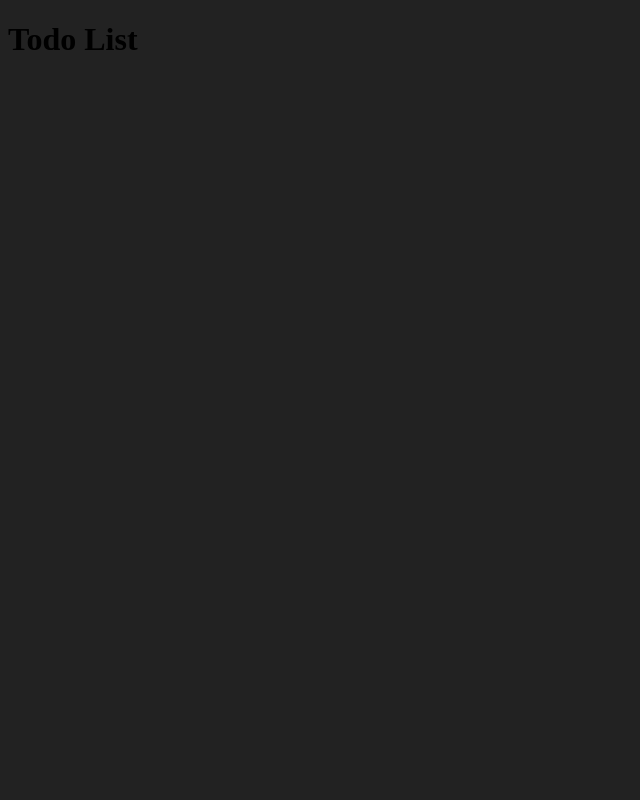
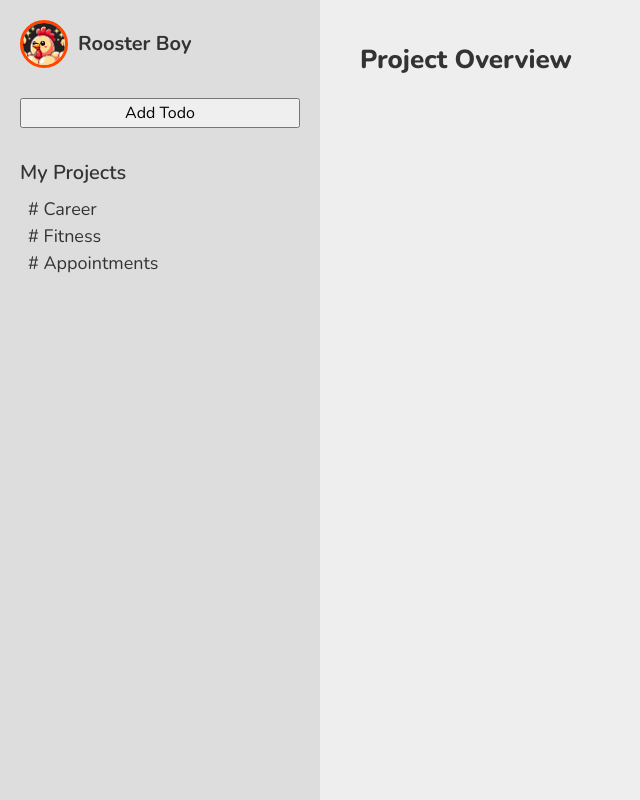
Before and after one commit to jprk8/todo-list, a website built with webpack: page src/template.html in a window 1280 px wide. Shown: the whole page, without its empty margins (0-640 px from the left). Built offline with nearby package versions, Linux system fonts and the light colour scheme.

Commit message:
Add HTML skeleton for layout

```diff
--- a/src/style.css
+++ b/src/style.css
@@ -1,3 +1,100 @@
+@import url('https://fonts.googleapis.com/css2?family=Nunito:ital,wght@0,200..1000;1,200..1000&display=swap');
+
+*, *::before, *::after {
+    box-sizing: border-box;
+}
+
+* {
+    margin: 0;
+}
+
 body {
-    background-color: #222;
+    line-height: 1.5;
+    -webkit-font-smoothing: antialiased;
+    background-color: #eee;
+    color: #333;
+    font-family: Nunito;
 }
+
+img, picture, video, canvas, svg {
+    display: block;
+    max-width: 100%;
+}
+
+input, button, textarea, select {
+    font: inherit;
+}
+
+p, h1, h2, h3, h4, h5, h6 {
+    overflow-wrap: break-word;
+}
+
+ul {
+    list-style: none;
+    margin: 0;
+    padding: 0;
+}
+
+#root, #__next {
+    isolation: isolate;
+}
+
+.flex-container {
+    display: flex;
+    height: 100vh;
+}
+
+.sidebar {
+    background-color: #ddd;
+    width: 320px;
+    display: flex;
+    flex-direction: column;
+    padding: 20px;
+    gap: 30px;
+}
+
+.profile {
+    display: flex;
+    align-items: center;
+    gap: 10px;
+}
+
+.icon {
+    width: 48px;
+    height: 48px;
+    border-radius: 50%;
+    border: 3px solid orangered;
+}
+
+.profile-name {
+    font-size: 20px;
+    font-weight: 700;
+}
+
+.sidebar-menu {
+    display: flex;
+    flex-direction: column;
+}
+
+.add-todo {
+    margin-bottom: 30px;
+}
+
+.project-title {
+    font-size: 20px;
+    font-weight: 600;
+}
+
+.project-list {
+    margin: 8px;
+    font-size: 18px;
+}
+
+.main-body {
+    margin: 40px;
+}
+
+.main-title {
+    font-size: 26px;
+    font-weight: 800;
+}
--- a/src/template.html
+++ b/src/template.html
@@ -6,6 +6,25 @@
     <title>Todo List</title>
 </head>
 <body>
-    <h1>Todo List</h1>
+    <div class='flex-container'>
+        <div class='sidebar'>
+            <div class='profile'>
+                <img src='./img/hotwing-icon.png' alt='chicken icon' class='icon'>
+                <div class='profile-name'>Rooster Boy</div>
+            </div>
+            <div class='sidebar-menu'>
+                <button class='add-todo'>Add Todo</button>
+                <div class='project-title'>My Projects</div>
+                <ul class='project-list'>
+                    <li># Career</li>
+                    <li># Fitness</li>
+                    <li># Appointments</li>
+                </ul>
+            </div>
+        </div>
+        <div class='main-body'>
+            <div class='main-title'>Project Overview</div>
+        </div>
+    </div>
 </body>
 </html>
```
Also changed, not shown: src/img/hotwing-icon.png (added).
